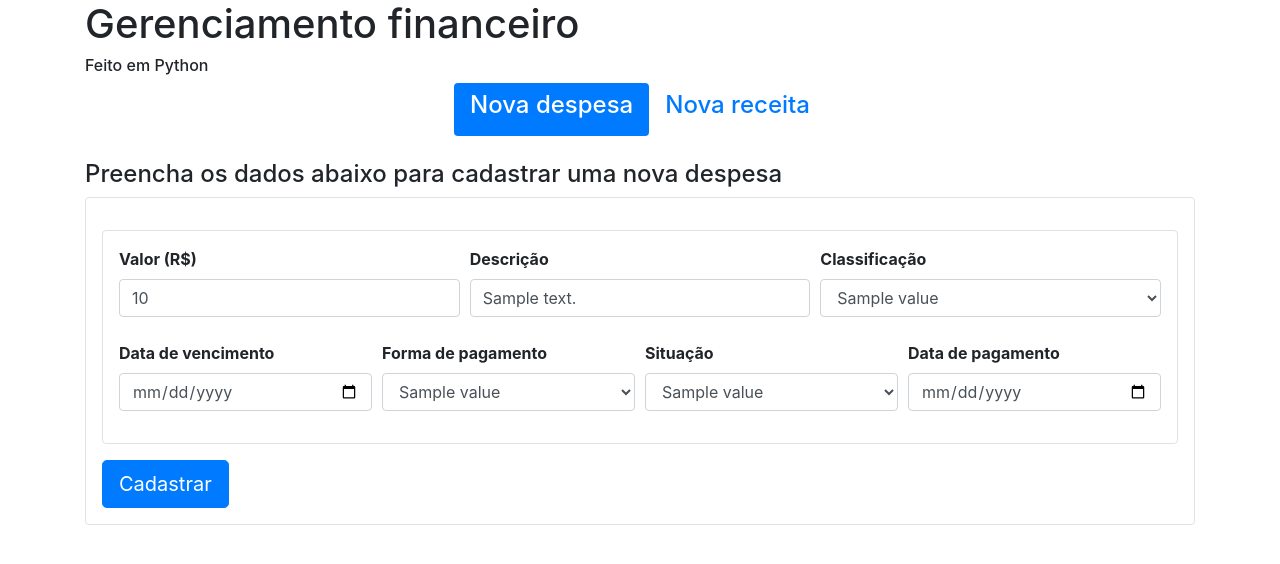
After one commit to lordonebr/python_trab_final, a Python web app: template myfinance/templates/despesa.html in a window 1280 px wide. The commit adds this page. Shown: the top 564 px of the page. Run offline with Jinja, Linux system fonts and the light colour scheme; the template is opened without the code that fills it: most values are stand-ins (such as "Sample title", 1, 10 or a date in 2020); some libraries are stand-ins or nearby versions.

Commit message:
Adicionado modelo e tela de cadastro de despesas

```diff
--- /dev/null
+++ b/myfinance/models/__init__.py
@@ -0,0 +1 @@
+from .despesa import Despesa
--- /dev/null
+++ b/myfinance/templates/despesa.html
@@ -0,0 +1,95 @@
+<!doctype html>
+<html lang="pt-br">
+    <head>
+        <meta charset="utf-8">
+        <meta name="viewport" content="width=device-width, initial-scale=1, shrink-to-fit=no">
+
+        <link rel="stylesheet" href="https://stackpath.bootstrapcdn.com/bootstrap/4.5.0/css/bootstrap.min.css" integrity="sha384-9aIt2nRpC12Uk9gS9baDl411NQApFmC26EwAOH8WgZl5MYYxFfc+NcPb1dKGj7Sk" crossorigin="anonymous">
+
+        <title>Criar despesa</title>
+    </head>
+    <body>
+        <div class="container">
+            <h1>Gerenciamento financeiro</h1>
+            <h6>Feito em Python</h6>
+
+            <ul class="nav justify-content-center nav-pills">
+                <li class="nav-item">
+                    <a class="nav-link active" href="/despesa/nova"><h4>Nova despesa</h4></a>
+                </li>
+                <li class="nav-item">
+                    <a class="nav-link" href="/people/listar"><h4>Nova receita</h4></a>
+                </li>
+            </ul>
+
+            <h4 class="mt-4">Preencha os dados abaixo para cadastrar uma nova despesa</h4>
+            <div class="border rounded p-3 mb-5">
+                <form action="/despesa/" method="post" class="mt-3">
+                    <div class="border rounded p-3">
+                        <div class="form-row">
+                            <div class="form-group col-md-4">
+                                <label for="inputValor" class="font-weight-bold">Valor (R$)</label>
+                                <input type="number" step='0.01' placeholder='0.00' class="form-control" id="inputValor" name="valor" value="{{despesa.valor}}" required>
+                            </div>
+                            <div class="form-group col-md-4">
+                                <label for="inputDescricao" class="font-weight-bold">Descrição</label>
+                                <input type="text" class="form-control" id="inputDescricao" name="descricao" value="{{despesa.descricao}}">
+                            </div>
+                            <div class="form-group col-md-4">
+                                <label for="selectClassificacao" class="font-weight-bold">Classificação</label>
+                                <select class="form-control" id="selectClassificacao" name="classificacao">
+                                    {% for item in classificacoes %}
+                                        <option
+                                            {% if item.key == despesa.classificacao  %}
+                                                selected
+                                            {% endif %}
+                                            value="{{item.key}}">{{item.value}}
+                                        </option>
+                                    {% endfor %}
+                                </select>
+                            </div>
+                        </div>
+                        <div class="form-row mt-2">
+                            <div class="form-group col-md-3">
+                                <label for="inputDtVencimento" class="font-weight-bold">Data de vencimento</label>
+                                <input type="date" class="form-control" id="inputDtVencimento" name="data_vencimento" value="{{despesa.data_vencimento}}">
+                            </div>
+                            <div class="form-group col-md-3">
+                                <label for="selectFormaPagamento" class="font-weight-bold">Forma de pagamento</label>
+                                <select class="form-control" id="selectFormaPagamento" name="formaPagamento">
+                                    {% for item in formasPagamento %}
+                                        <option
+                                            {% if item.key == despesa.formaPagamento  %}
+                                                selected
+                                            {% endif %}
+                                            value="{{item.key}}">{{item.value}}
+                                        </option>
+                                    {% endfor %}
+                                </select>
+                            </div>
+                            <div class="form-group col-md-3">
+                                <label for="selectSituacao" class="font-weight-bold">Situação</label>
+                                <select class="form-control" id="selectSituacao" name="situacao">
+                                    {% for item in situacoes %}
+                                        <option
+                                            {% if item.key == despesa.situacao  %}
+                                                selected
+                                            {% endif %}
+                                            value="{{item.key}}">{{item.value}}
+                                        </option>
+                                    {% endfor %}
+                                </select>
+                            </div>
+                            <div class="form-group col-md-3">
+                                <label for="inputDtPagamento" class="font-weight-bold">Data de pagamento</label>
+                                <input type="date" class="form-control" id="inputDtPagamento" name="data_pagamento">
+                            </div>
+                        </div>
+                    </div>
+
+                    <button type="submit" class="btn btn-primary btn-lg mt-3">Cadastrar</button>
+                </form>
+            </div>
+        </div>
+    </body>
+</html>
--- a/myfinance/urls.py
+++ b/myfinance/urls.py
@@ -1,7 +1,10 @@
 from django.urls import path
 
 from .views import index as iv
+from .views import despesa as dv
 
 urlpatterns = [
-    path('', iv.index, name="index")
+    path('', iv.index, name="index"),
+    path('despesa/nova', dv.nova, name="despesa_nova"),
+    path('despesa/', dv.despesa, name="despesa")
 ]
```
Also changed, not shown: myfinance/models/despesa.py (added, +34 -0 lines), myfinance/templates/index.html (+28 -3 lines), myfinance/views/despesa.py (added, +69 -0 lines), myfinance/migrations/0001_initial.py (added).
